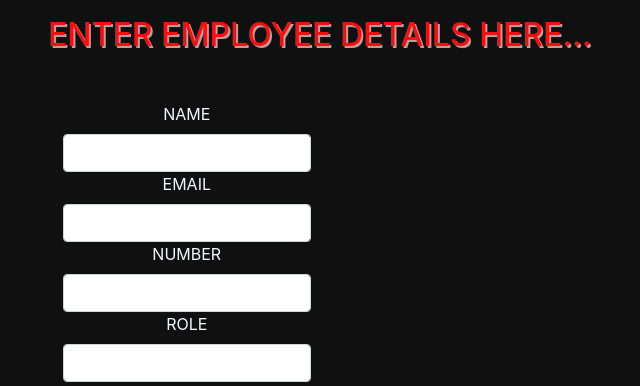
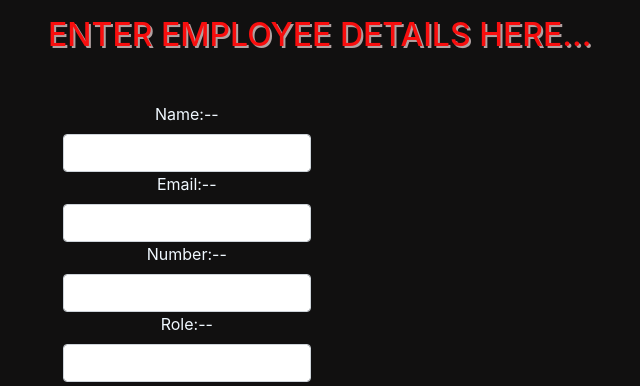
Before and after one commit to TheCodingZone/CrudOperationWithLocalStorage, a plain HTML site: page index.html in a window 1280 px wide. Shown: the top 386 px of the page, 37-677 px from the left. Drawn offline with nearby package versions, Linux system fonts and the light colour scheme.

Commit message:
index.html

```diff
--- a/index.html
+++ b/index.html
@@ -6,27 +6,22 @@
     <meta name="viewport" content="width=device-width, initial-scale=1.0">
     <title>CRUD OPERATION WITH LOCAL STORAGE</title>
     <link rel="stylesheet" href="https://cdn.jsdelivr.net/npm/bootstrap@4.1.3/dist/css/bootstrap.min.css" integrity="sha384-MCw98/SFnGE8fJT3GXwEOngsV7Zt27NXFoaoApmYm81iuXoPkFOJwJ8ERdknLPMO" crossorigin="anonymous">
-
-    <link
-    rel="stylesheet"
-    href="https://cdnjs.cloudflare.com/ajax/libs/animate.css/4.1.1/animate.min.css"
-  />
-  <link rel="stylesheet" href="style.css">
+    <link rel="stylesheet" href="style.css">
 </head>
 <body>
     <div class="container">
-        <h2 class="animate__animated animate__backInRight mt-3">ENTER EMPLOYEE DETAILS HERE...</h2>
+        <h2 class="mt-3">ENTER EMPLOYEE DETAILS HERE...</h2>
         <div class="form-container text-center mt-5 col-md-3">
-            <label for="name">NAME</label>
+            <label for="name">Name:--</label>
             <input type="text" id="name" class="form-control">
 
-            <label for="email">EMAIL</label>
+            <label for="email">Email:--</label>
             <input type="text" id="email" class="form-control">
 
-            <label for="number">NUMBER</label>
+            <label for="number">Number:--</label>
             <input type="text" id="number" class="form-control">
 
-            <label for="role">ROLE</label>
+            <label for="role">Role:--</label>
             <input type="text" id="role" class="form-control">
             <div class="mt-3 col-lg-10">
                 <button type="button" class="btn btn-danger" id="submit" onclick="addData()">ADD DATA</button>
```
